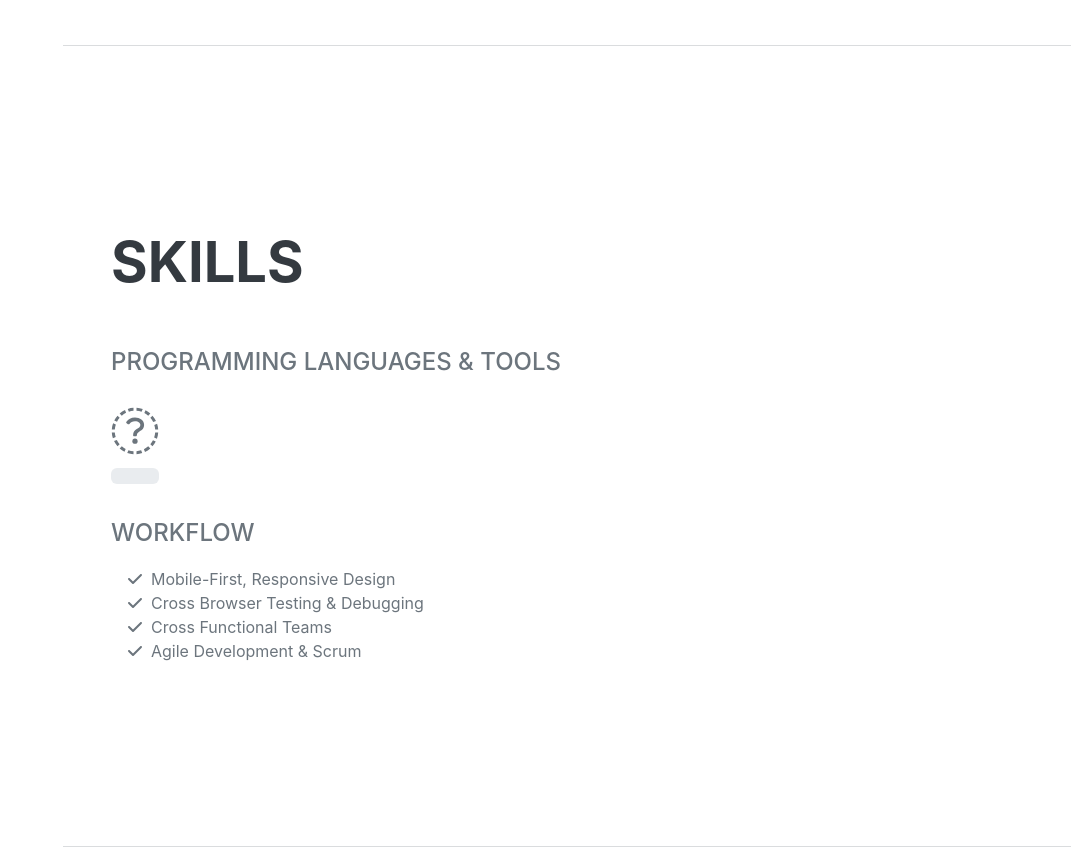
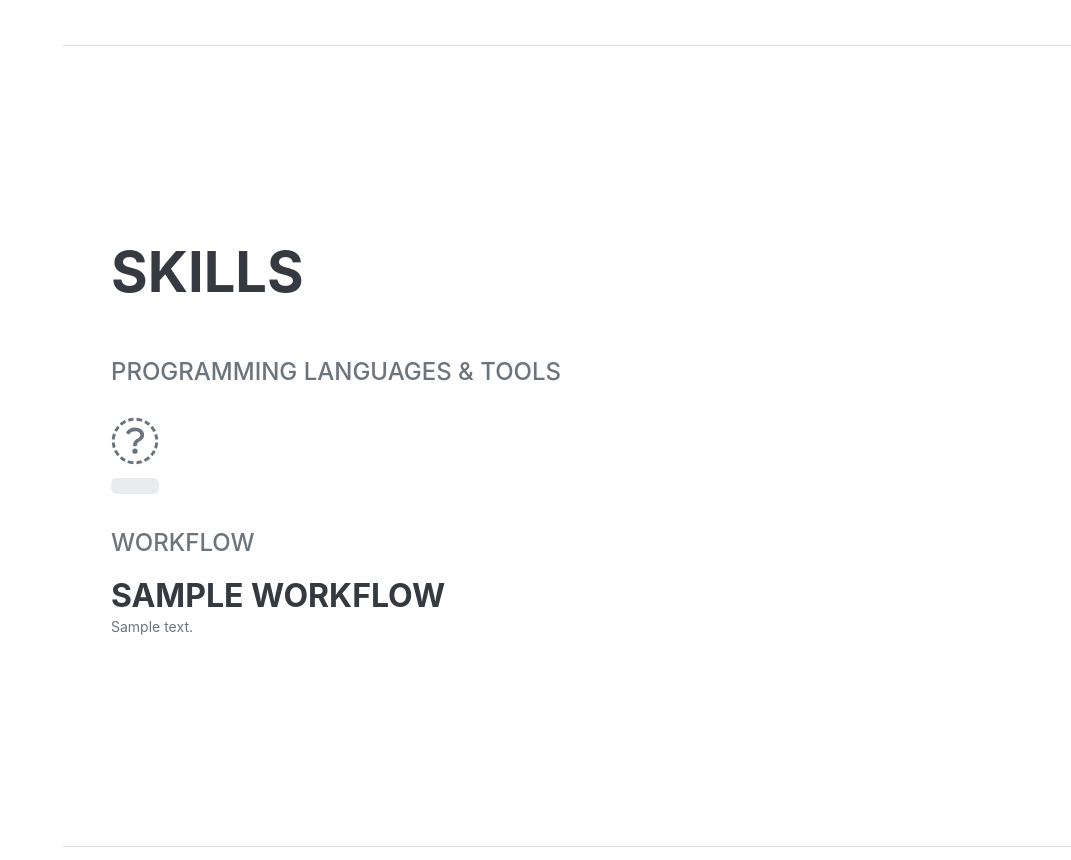
Before and after one commit to serene1212/Personal-Portfolio, a Django app: template myportfolio/templates/index.html in a window 1280 px wide. Shown: the part 2357-3217 px from the top of the page, without its empty margins (209-1280 px from the left). Run offline with Django 5.2, Linux system fonts and the light colour scheme; tables that the repository leaves empty hold one stand-in row (values such as "Sample post"); the template is opened without the code that fills it: values that come from a table or form of the project are taken from there, most other values are stand-ins (such as "Sample title", 1, 10 or a date in 2020); some libraries are stand-ins or nearby versions; some web fonts are replaced.

Commit message:
added work_flow section

```diff
--- a/myportfolio/models.py
+++ b/myportfolio/models.py
@@ -11,6 +11,11 @@
 class Skill(models.Model):
     name = models.CharField(max_length=255)
     proficiency = models.IntegerField(choices=[(i, i) for i in range(101)])
+
+
+class WorkFlow(models.Model):
+    name = models.CharField(max_length=255)
+    description = models.TextField()
 
 
 class JobExperience(models.Model):
@@ -54,6 +59,7 @@
 
     projects = models.ForeignKey(Projects, on_delete=models.DO_NOTHING)
     skills = models.ForeignKey(Skill, on_delete=models.DO_NOTHING)
+    work_flows = models.ForeignKey(WorkFlow, on_delete=models.DO_NOTHING)
     job_experiences = models.ForeignKey(JobExperience, on_delete=models.DO_NOTHING)
     educations = models.ForeignKey(Education, on_delete=models.DO_NOTHING)
     courses = models.ForeignKey(Course, on_delete=models.DO_NOTHING)
--- a/myportfolio/templates/index.html
+++ b/myportfolio/templates/index.html
@@ -108,24 +108,11 @@
                         {% endfor %}
                     </ul>
                     <div class="subheading mb-3">Workflow</div>
-                    <ul class="fa-ul mb-0">
-                        <li>
-                            <span class="fa-li"><i class="fas fa-check"></i></span>
-                            Mobile-First, Responsive Design
-                        </li>
-                        <li>
-                            <span class="fa-li"><i class="fas fa-check"></i></span>
-                            Cross Browser Testing & Debugging
-                        </li>
-                        <li>
-                            <span class="fa-li"><i class="fas fa-check"></i></span>
-                            Cross Functional Teams
-                        </li>
-                        <li>
-                            <span class="fa-li"><i class="fas fa-check"></i></span>
-                            Agile Development & Scrum
-                        </li>
-                    </ul>
+                    {% for work_flow in work_flows %}
+                    <h3 class="mb-0">{{ work_flow.name }}</h3>
+                    <p class="small">{{ work_flow.description }}</p>
+                    {% endfor %}
+
                 </div>
             </section>
             <hr class="m-0" />
--- a/myportfolio/views.py
+++ b/myportfolio/views.py
@@ -13,12 +13,15 @@
         job_experience = user.job_experiences.all()
         educations = user.educations.all()
         skills = user.skills.all()
+        work_flows = user.work_flows.all()
         contexts = {
             'form': form,
             'job_experiences': job_experience,
             'user': user,
             'educations': educations,
             'skills': skills,
+            'work_flows': work_flows,
+
         }
 
     def post(self, request):
```
